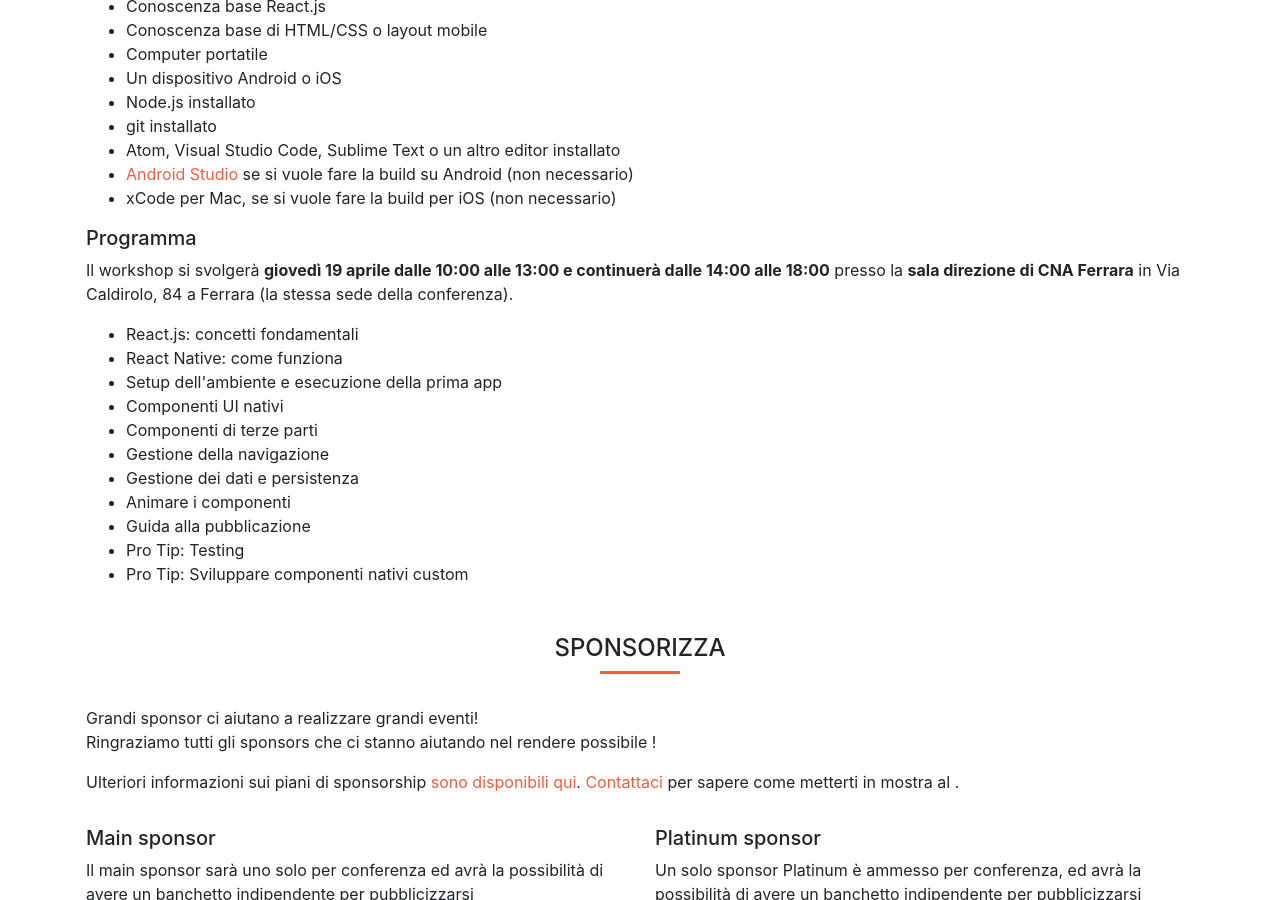
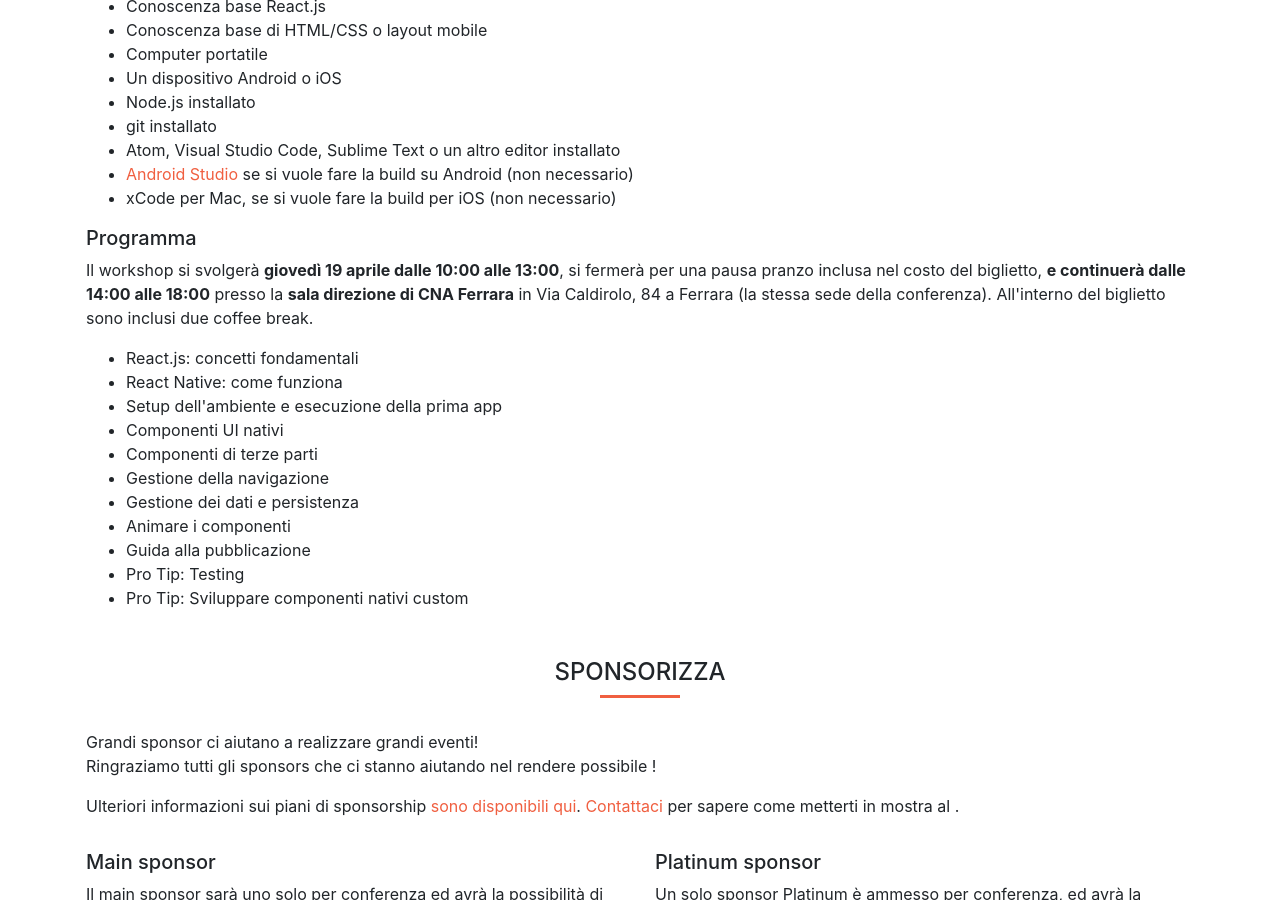
Before and after one commit to FerraraJS/2018.universaljsday.com, a Jekyll site: the page built from index.html, in a window 1280 px wide and 900 px high, scrolled down 4691 px. Built offline with Jekyll 4.4.1, drawn with Linux system fonts in a browser that asks for light colours; nearby versions of some CDN libraries; Markdown is read by kramdown in place of the engine named in the settings.

Commit message:
specs workshop

```diff
--- a/_includes/section-workshop.html
+++ b/_includes/section-workshop.html
@@ -41,8 +41,8 @@
                 <h4>Programma</h4>
                 <p>
                     Il workshop si svolgerà
-                    <strong>giovedì 19 aprile dalle 10:00 alle 13:00 e continuerà dalle 14:00 alle 18:00</strong> presso la
-                    <strong>sala direzione di CNA Ferrara</strong> in Via Caldirolo, 84 a Ferrara (la stessa sede della conferenza).
+                    <strong>giovedì 19 aprile dalle 10:00 alle 13:00</strong>, si fermerà per una pausa pranzo inclusa nel costo del biglietto, <strong> e continuerà dalle 14:00 alle 18:00</strong> presso la
+                    <strong>sala direzione di CNA Ferrara</strong> in Via Caldirolo, 84 a Ferrara (la stessa sede della conferenza). All'interno del biglietto sono inclusi due coffee break.
                 </p>
                 <ul>
                     <li>React.js: concetti fondamentali</li>
```
